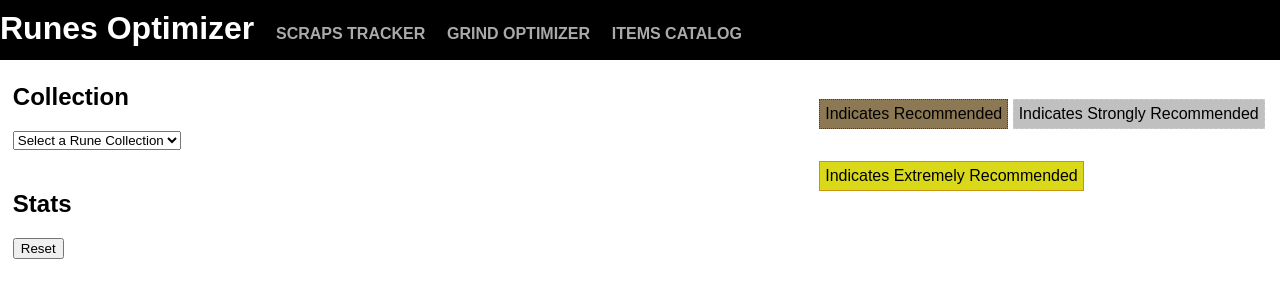
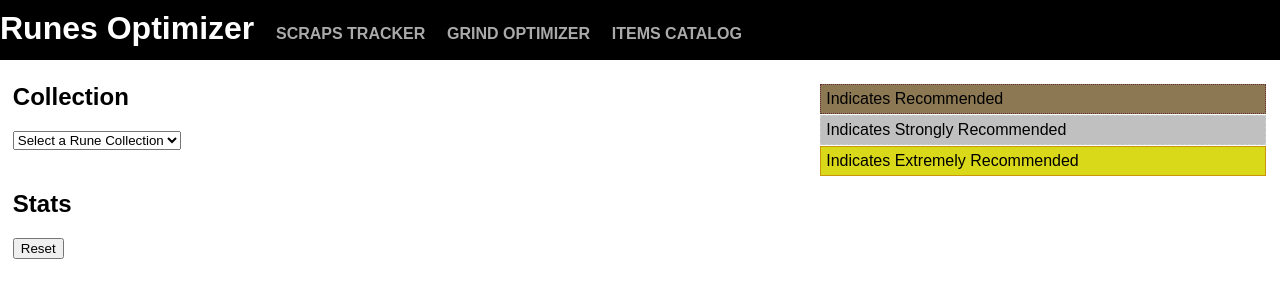
Before and after one commit to DanaMercury/dragonsoul, a Django app: template runes/templates/runes/index.html in a window 1280 px wide. Shown: the top 300 px of the page. Run offline with Django 3.2, Linux system fonts and the light colour scheme; the template is opened without the code that fills it, so the values that code supplies are empty; some libraries are stand-ins or nearby versions.

Commit message:
fixing counting for reccs

```diff
--- a/runes/templates/runes/index.html
+++ b/runes/templates/runes/index.html
@@ -30,7 +30,7 @@
 		.bronze { background: #8C7853; border: dotted 1px #663033; }
 		.silver { background: #C0C0C0; border: dashed 1px #C9CFC9; }
 		.gold { background: #D9D919; border: solid 1px #C9960C; }
-		p.recommended { display: inline-block; padding: 5px; }
+		p.recommended { display: block; padding: 5px; margin: 1px; }
 	</style>
 	</head><body>
 	<div id="mainnav"><h1>Runes Optimizer <a class="toggle" href="/gear">Scraps Tracker</a> <a class="toggle" href="/drops">Grind Optimizer</a> <a class="toggle" href="/gear/catalog">Items Catalog</a></h1></div>
@@ -138,7 +138,7 @@
 				$('#hero' + matches[i]).addClass('match');
 			}
 			$.each(reccs, function(k,v) {
-				if(matches.indexOf(k) > -1) {
+				if(matches.indexOf(parseInt(k)) > -1) {
 					$('#hero' + k).addClass('recommended');
 					if(3 > v) {
 						$('#hero' + k).addClass('bronze');
```
